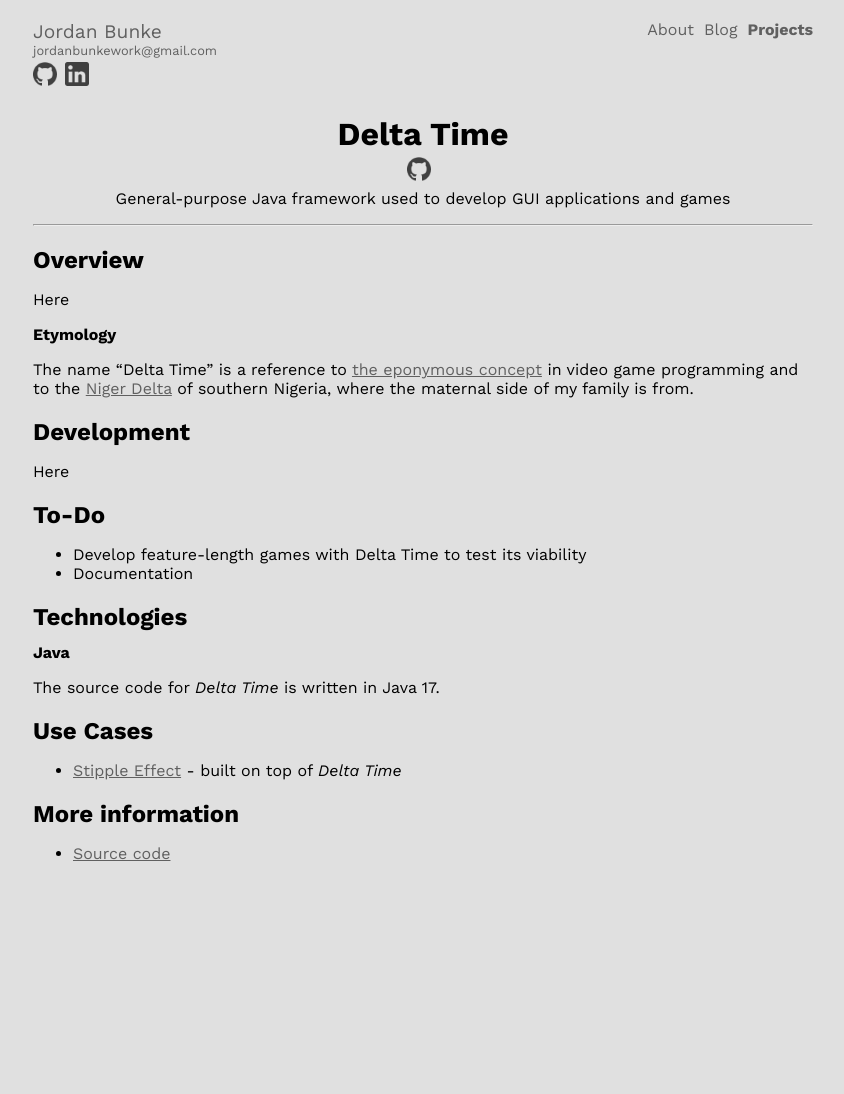
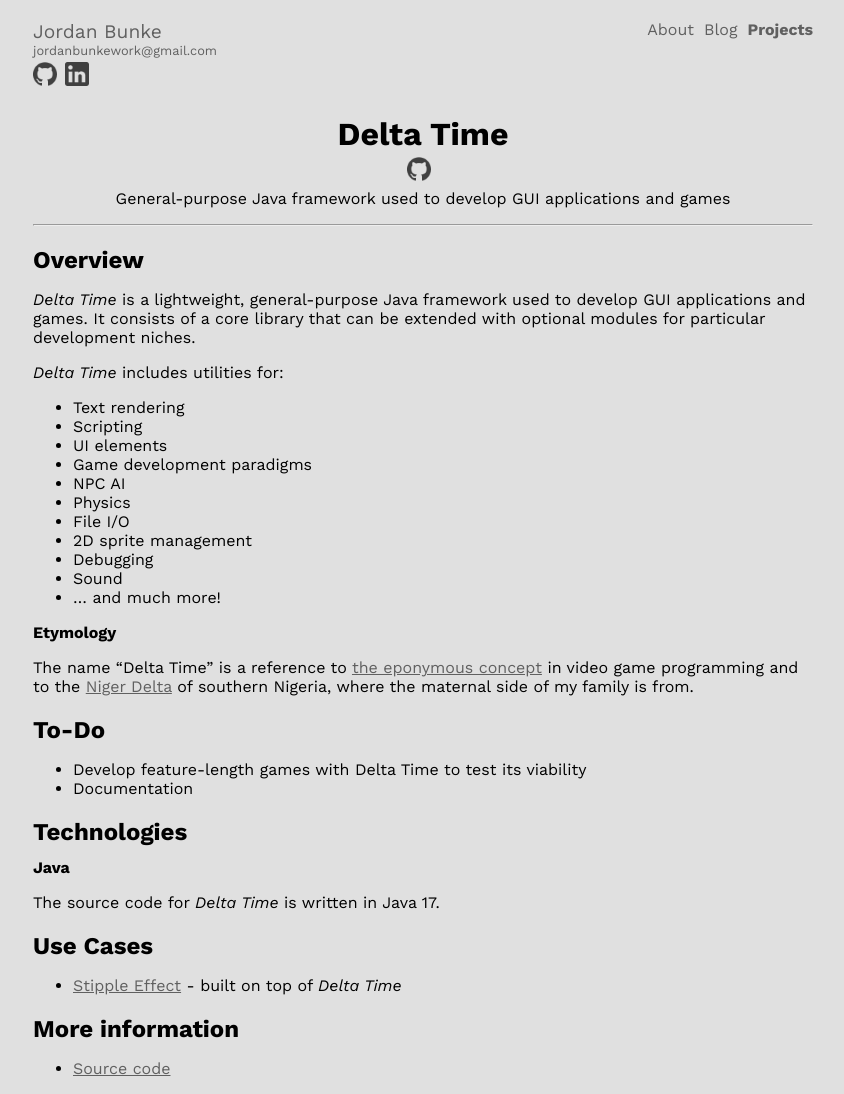
Before and after one commit to jbunke/jbunke.github.io, a Jekyll site: the page built from _projects/delta-time.md, in a window 1280 px wide. Shown: the whole page, without its empty margins (217-1061 px from the left). Built offline with Jekyll 4.4.1, drawn with Linux system fonts in a browser that asks for light colours; some web fonts are replaced; before the commit the page ends 900 px from its top, so only the background shows below that.

Commit message:
Done for now

```diff
--- a/_projects/delta-time.md
+++ b/_projects/delta-time.md
@@ -8,16 +8,24 @@ end-year: 2024
 index: 2
 ---
 
-<!-- TODO -->
+## Overview
+*Delta Time* is a lightweight, general-purpose Java framework used to develop GUI applications and games. It consists of a core library that can be extended with optional modules for particular development niches.
 
-## Overview
-Here
+*Delta Time* includes utilities for:
+* Text rendering
+* Scripting
+* UI elements
+* Game development paradigms
+* NPC AI
+* Physics
+* File I/O
+* 2D sprite management
+* Debugging
+* Sound
+* ... and much more!
 
 #### Etymology
 The name "Delta Time" is a reference to [the eponymous concept](https://en.wikipedia.org/wiki/Delta_timing) in video game programming and to the [Niger Delta](https://en.wikipedia.org/wiki/Niger_Delta) of southern Nigeria, where the maternal side of my family is from.
-
-## Development
-Here
 
 ## To-Do
 * Develop feature-length games with Delta Time to test its viability
--- a/assets/js/ds_syntax.js
+++ b/assets/js/ds_syntax.js
@@ -18,14 +18,17 @@ function parseDeltascript() {
             codeWord.setAttribute("class", "namespace");
         else if (next instanceof Element && next.innerHTML.startsWith("("))
             codeWord.setAttribute("class", "ds-function");
-        else if (previous instanceof Element) {
-            if (previous.innerHTML === ".")
-                codeWord.setAttribute("class", "ds-property");
-            else if (previous.innerHTML === "#" &&
-                (codeWord.innerHTML.length == 6 || codeWord.innerHTML.length == 8)) {
-                codeWord.setAttribute("class", "hcl");
-                previous.setAttribute("class", "hcl");
-            }
+        else if (previous instanceof Element && previous.innerHTML === ".")
+            codeWord.setAttribute("class", "ds-property");
+    });
+
+    document.querySelectorAll(".err").forEach(codeWord => {
+        const next = codeWord.nextElementSibling;
+
+        if (codeWord.innerHTML === "#" && next instanceof Element &&
+            (next.innerHTML.length == 6 || next.innerHTML.length == 8)) {
+            codeWord.setAttribute("class", "hcl");
+            next.setAttribute("class", "hcl");
         }
     });
 }
```
Also changed, not shown: _projects/rene-sansartiste.md (+1 -1 lines).
